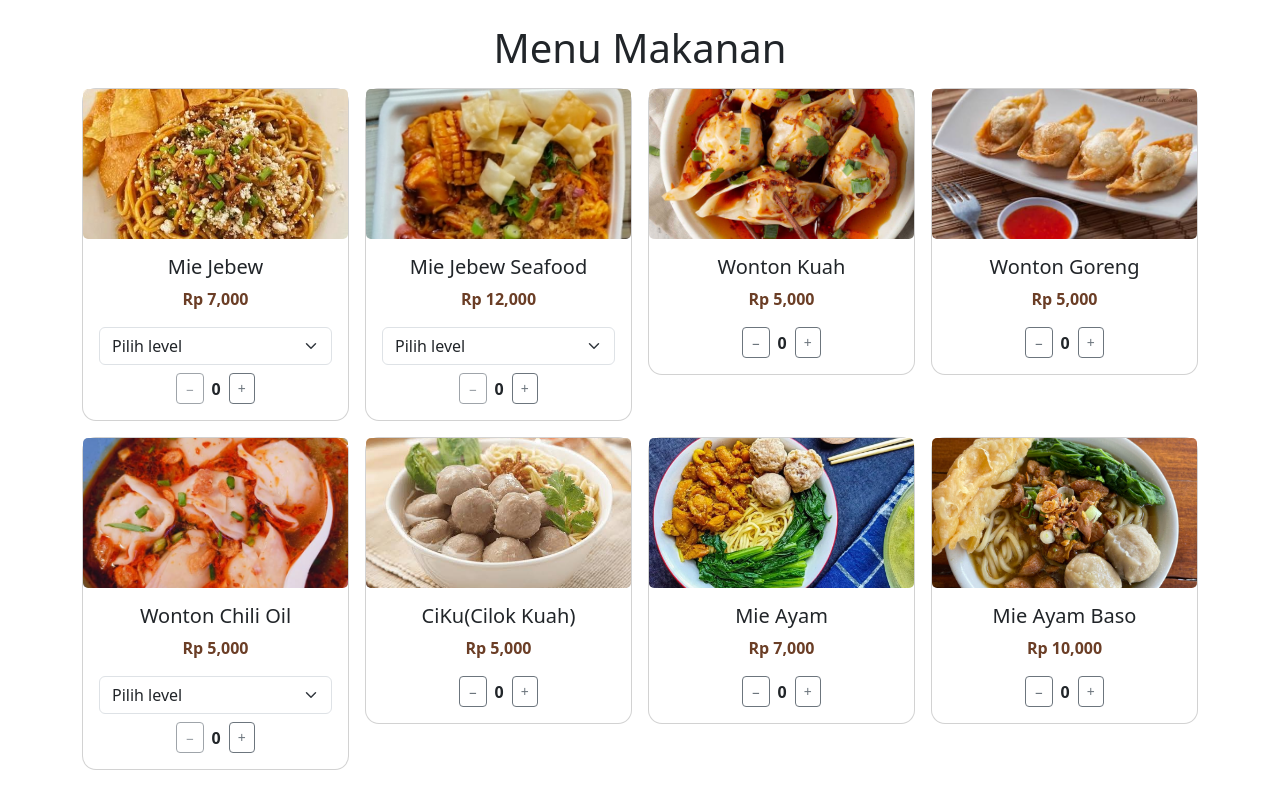
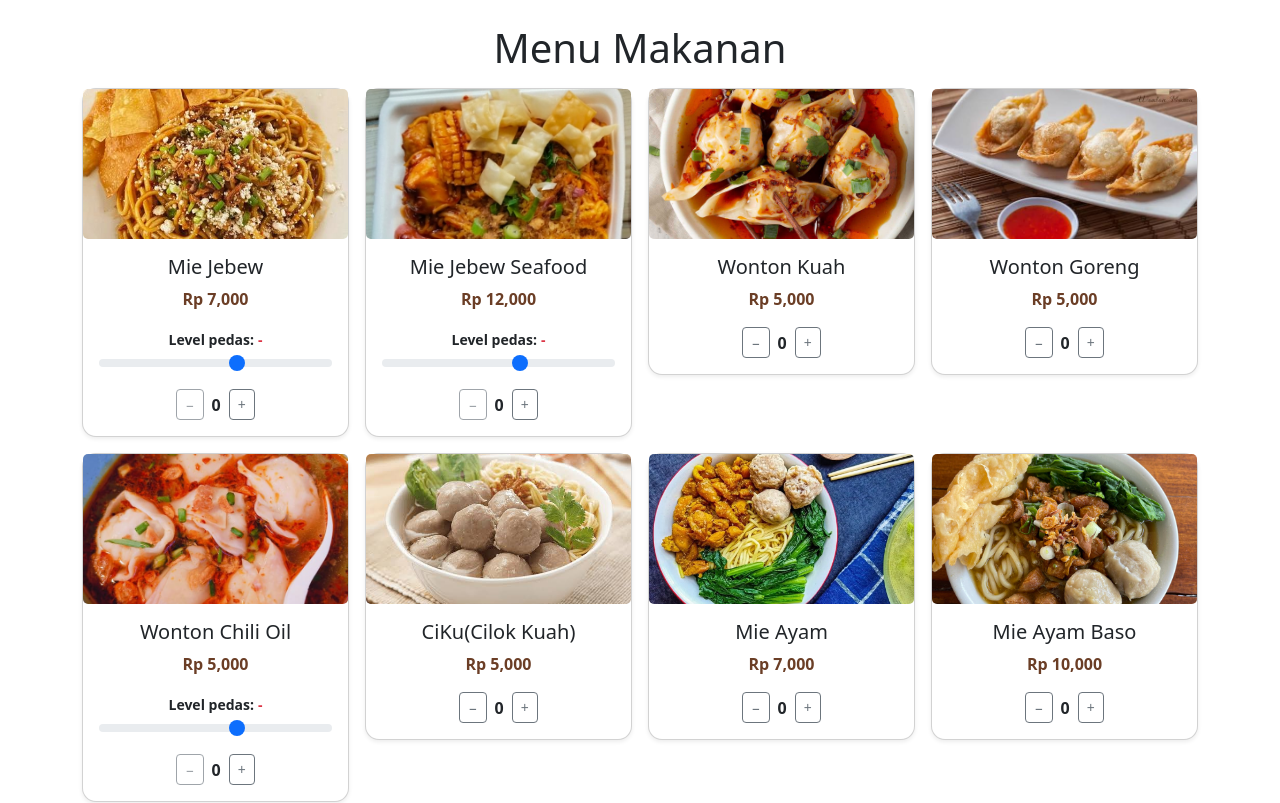
Before and after one commit to Celengmu/Trimo-Lowung, a React (Vite) app: page /menu in a window 1280 px wide. Shown: the top 803 px of the page. Built offline with nearby package versions, Linux system fonts and the light colour scheme.

Commit message:
update src/components/MenuList.jsx

```diff
--- a/src/components/MenuList.jsx
+++ b/src/components/MenuList.jsx
@@ -5,7 +5,9 @@ import { useState } from "react"
 
 export default function MenuList({ data }) {
   const { cart, addItem, increase, decrease } = useCart()
-  const [selectedLevel, setSelectedLevel] = useState({})
+
+  // simpan level per menu
+  const [levelMap, setLevelMap] = useState({})
 
   const getQty = (id, level) => {
     const item = cart.find(i => i.id === `${id}-${level}`)
@@ -13,7 +15,7 @@ export default function MenuList({ data }) {
   }
 
   const handleAdd = (item) => {
-    const level = item.levels ? selectedLevel[item.id] : null
+    const level = levelMap[item.id]
 
     if (item.levels && !level) {
       alert("Pilih level pedas dulu")
@@ -25,6 +27,12 @@ export default function MenuList({ data }) {
       level,
       id: item.levels ? `${item.id}-${level}` : item.id
     })
+
+    // ✅ AUTO RESET LEVEL SETELAH TAMBAH
+    setLevelMap(prev => ({
+      ...prev,
+      [item.id]: ""
+    }))
   }
 
   return (
@@ -32,77 +40,83 @@ export default function MenuList({ data }) {
       {data.map((item, index) => (
         <div className="col-6 col-md-3" key={item.id}>
           <motion.div
-            initial={{ opacity: 0, y: 20 }}
+            initial={{ opacity: 0, y: 15 }}
             animate={{ opacity: 1, y: 0 }}
-            transition={{ delay: index * 0.05 }}
+            transition={{ delay: index * 0.04 }}
           >
-            <Card className="menu-card h-100">
+            <Card className="menu-card h-100 shadow-sm">
               <div style={{ position: "relative" }}>
                 <Card.Img
                   src={item.image}
+                  alt={item.name}
                   style={{ height: 150, objectFit: "cover" }}
                 />
 
                 {item.levels &&
-                  getQty(item.id, selectedLevel[item.id]) > 0 && (
+                  levelMap[item.id] &&
+                  getQty(item.id, levelMap[item.id]) > 0 && (
                     <Badge
                       bg="danger"
                       pill
                       className="position-absolute top-0 start-100 translate-middle"
                     >
-                      {getQty(item.id, selectedLevel[item.id])}
+                      {getQty(item.id, levelMap[item.id])}
                     </Badge>
                   )}
               </div>
 
               <Card.Body className="text-center">
                 <Card.Title>{item.name}</Card.Title>
-                <p className="text-brown fw-bold">
+                <p className="fw-bold text-brown">
                   Rp {item.price.toLocaleString()}
                 </p>
 
-                {/* LEVEL PEDAS */}
+                {/* 🔥 SLIDER LEVEL PEDAS */}
                 {item.levels && (
-                  <select
-                    className="form-select mb-2"
-                    value={selectedLevel[item.id] || ""}
-                    onChange={(e) =>
-                      setSelectedLevel({
-                        ...selectedLevel,
-                        [item.id]: e.target.value
-                      })
-                    }
-                  >
-                    <option value="">Pilih level</option>
-                    {item.levels.map((lvl, i) => (
-                      <option key={i} value={lvl}>
-                        {lvl}
-                      </option>
-                    ))}
-                  </select>
+                  <>
+                    <label className="small fw-semibold">
+                      Level pedas:
+                      <span className="text-danger ms-1">
+                        {levelMap[item.id] || "-"}
+                      </span>
+                    </label>
+
+                    <input
+                      type="range"
+                      min="1"
+                      max={item.levels.length}
+                      step="1"
+                      value={levelMap[item.id] || ""}
+                      onChange={(e) =>
+                        setLevelMap({
+                          ...levelMap,
+                          [item.id]: `Pedas ${e.target.value}`
+                        })
+                      }
+                      className="form-range"
+                    />
+                  </>
                 )}
 
-                <div className="d-flex justify-content-center align-items-center gap-2">
+                <div className="d-flex justify-content-center align-items-center gap-2 mt-2">
                   <Button
                     size="sm"
                     variant="outline-secondary"
                     onClick={() =>
                       decrease(
                         item.levels
-                          ? `${item.id}-${selectedLevel[item.id]}`
+                          ? `${item.id}-${levelMap[item.id]}`
                           : item.id
                       )
                     }
-                    disabled={
-                      item.levels && !selectedLevel[item.id]
-                    }
+                    disabled={item.levels && !levelMap[item.id]}
                   >
                     −
                   </Button>
 
                   <strong>
                     {item.levels
-                      ? getQty(item.id, selectedLevel[item.id])
+                      ? getQty(item.id, levelMap[item.id])
                       : getQty(item.id)}
                   </strong>
 
```
